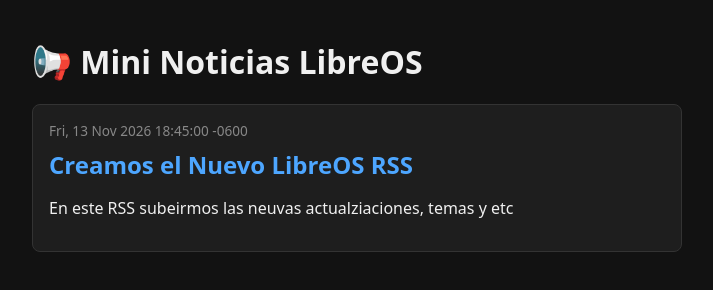
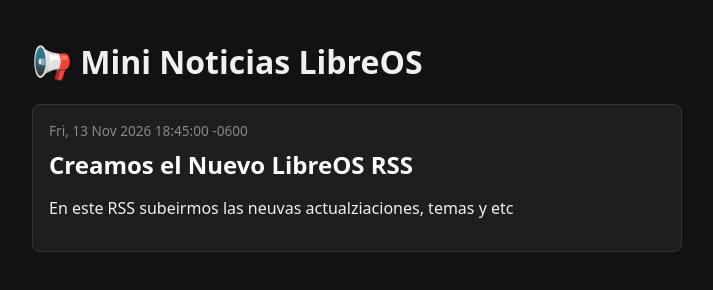
Before and after one commit to matieldevxd/rss-libreos, a plain HTML site: page index.html in a window 1280 px wide. Shown: the whole page, without its empty margins (283-996 px from the left). Drawn offline with Linux system fonts and the light colour scheme.

Commit message:
Refactor index.html for improved layout and styling
Updated the HTML structure and styles for better readability.

```diff
--- a/index.html
+++ b/index.html
@@ -7,7 +7,7 @@
     body { font-family: system-ui, sans-serif; background: #121212; color: #f0f0f0; max-width: 650px; margin: 40px auto; padding: 0 20px; }
     .tarjeta { background: #1e1e1e; border: 1px solid #333; border-radius: 8px; padding: 16px; margin-bottom: 16px; }
     .fecha { font-size: 0.85em; color: #888; }
-    h2 { margin: 8px 0; color: #4da6ff; }
+    h2 { margin: 8px 0; color: #ffffff; }
   </style>
 </head>
 <body>
```
